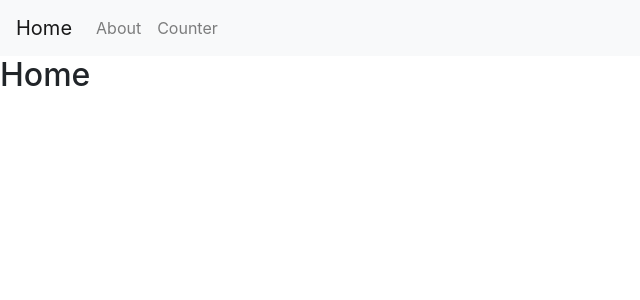
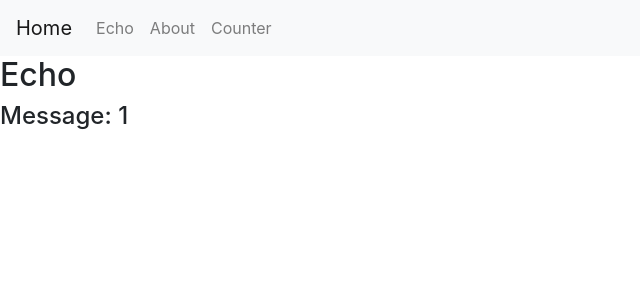
Before and after one commit to McNullty/typescript-redux-example, a React (Create React App) app: page /echo/1 in a window 1280 px wide. Shown: the top 300 px of the page, without its empty margins (0-640 px from the left). Built offline with nearby package versions, Linux system fonts and the light colour scheme.

Commit message:
Example of reading parameter from URL

```diff
--- a/src/App.tsx
+++ b/src/App.tsx
@@ -1,14 +1,11 @@
 import React from 'react';
 import logo from './logo.svg';
-import { Counter } from './features/counter/Counter';
+import {Counter} from './features/counter/Counter';
 import './App.css';
 
-import {
-    BrowserRouter as Router,
-    Switch,
-    Route
-} from "react-router-dom";
+import {BrowserRouter as Router, Route, Switch} from "react-router-dom";
 import {NavTab} from "./features/navigation/NavTab";
+import {Echo} from "./features/echo/Echo";
 
 function Home() {
     return <h2>Home</h2>;
@@ -85,6 +82,9 @@ function App() {
                     <Route path="/counter">
                         <CounterPage />
                     </Route>
+                    <Route path="/echo/:message">
+                        <Echo />
+                    </Route>
                     <Route path="/">
                         <Home />
                     </Route>
--- /dev/null
+++ b/src/features/echo/Echo.tsx
@@ -0,0 +1,15 @@
+import React from "react";
+import {useParams} from "react-router";
+
+export function Echo() {
+    let { message } = useParams();
+
+    return (
+        <div>
+            <h2>Echo</h2>
+            <div>
+                <h4>Message: {message}</h4>
+            </div>
+        </div>
+);
+}
--- a/src/features/navigation/NavTab.tsx
+++ b/src/features/navigation/NavTab.tsx
@@ -15,6 +15,9 @@ export function NavTab() {
                     <li className={"nav-item"}>
                     </li>
                     <li>
+                        <Link className={"nav-link"} to="/echo/changeMe">Echo</Link>
+                    </li>
+                    <li>
                         <Link className={"nav-link"} to="/about">About</Link>
                     </li>
                     <li>
```
